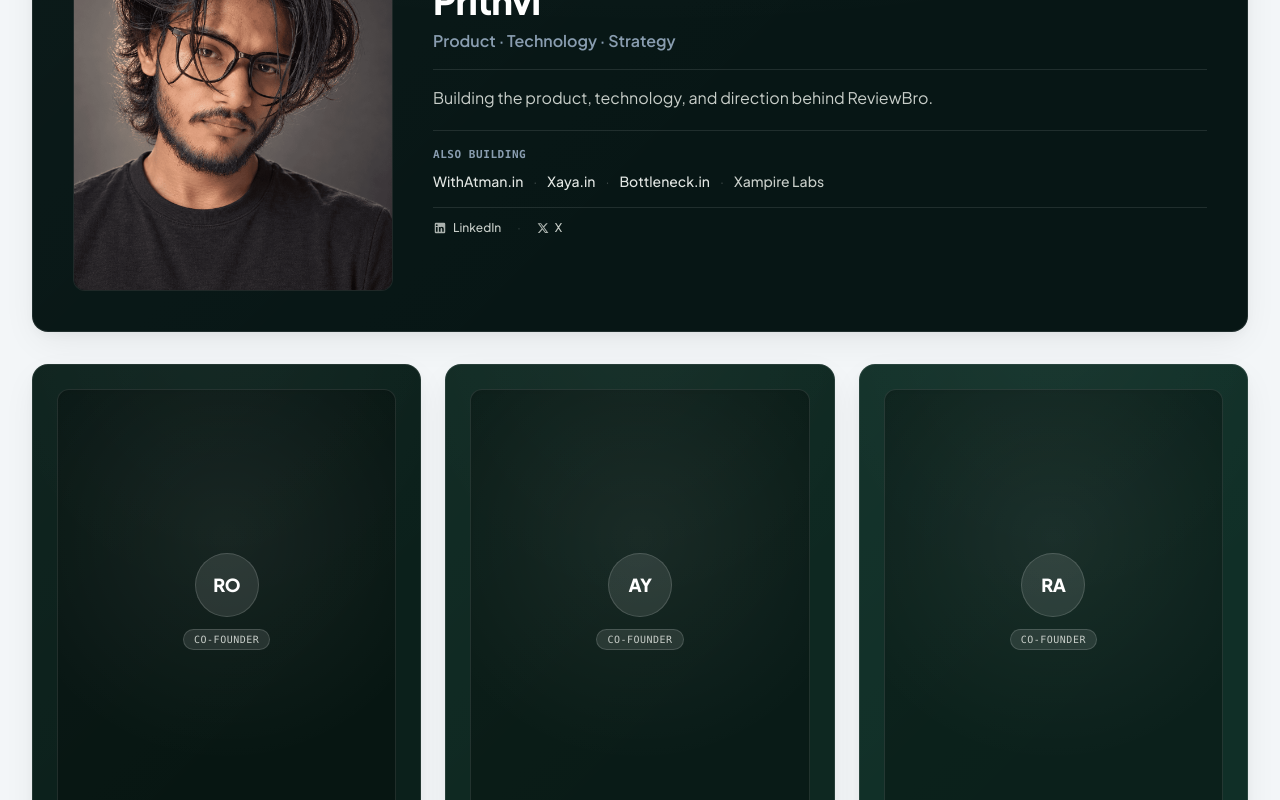
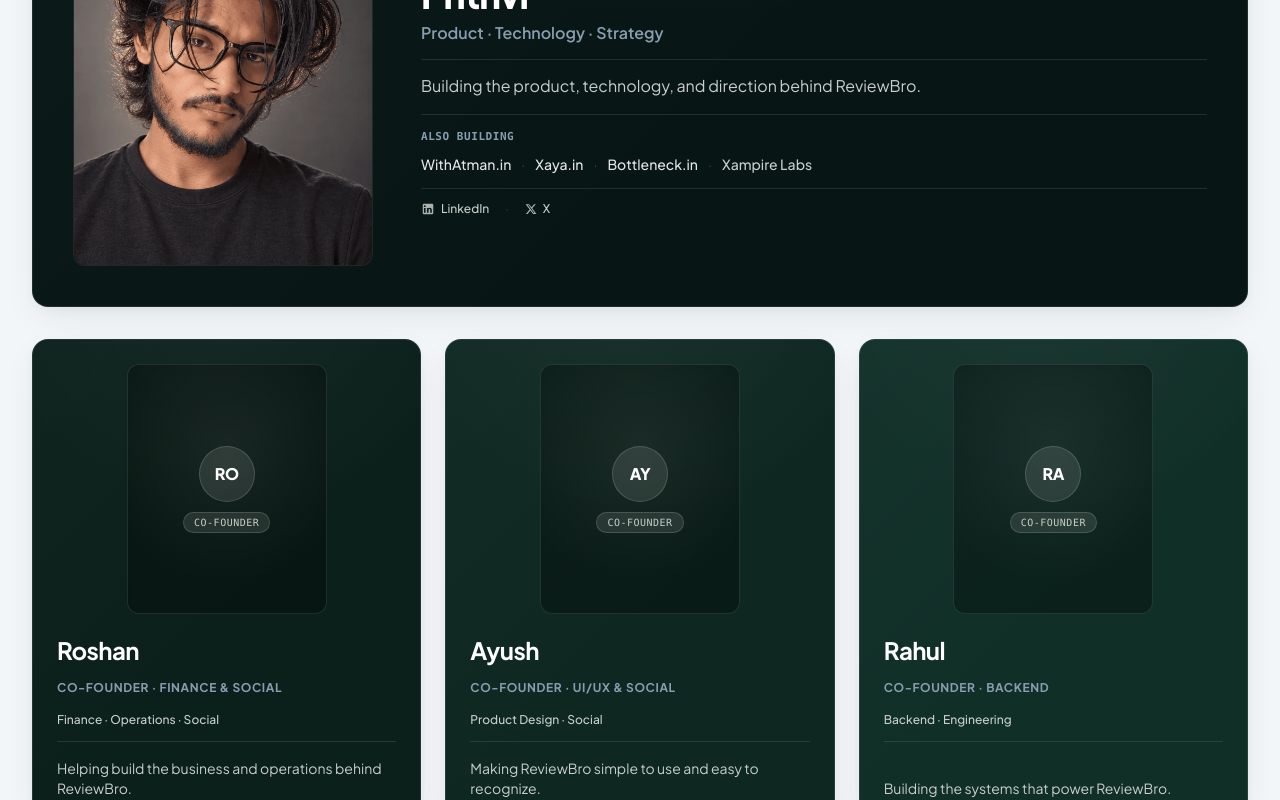
Before and after one commit to Prithvi-X/ReviewBro, a React (Vite) app: page / in a window 1280 px wide. Shown: the part 3520-4320 px from the top of the page. Built offline with nearby package versions, Linux system fonts and the light colour scheme.

Commit message:
fix(team): reduce founder portrait areas to balanced profile proportions across all devices

```diff
--- a/src/components/landing/FoundingTeam.tsx
+++ b/src/components/landing/FoundingTeam.tsx
@@ -37,9 +37,9 @@
           <div className="absolute inset-0 bg-[radial-gradient(ellipse_80%_60%_at_50%_-10%,rgba(255,255,255,0.03)_0%,transparent_80%)] pointer-events-none" />
           <div className="absolute inset-0 bg-[linear-gradient(135deg,rgba(255,255,255,0.02)_0%,transparent_60%)] pointer-events-none" />
 
-          {/* Portrait Area / Polished Frame */}
+          {/* Portrait Area / Compact Polished Frame (occupies ~25-30% card width on desktop/tablet, compact on mobile) */}
           <div
-            className={`w-full sm:w-64 md:w-72 lg:w-80 aspect-[4/5] shrink-0 rounded-xl overflow-hidden relative bg-black/30 border border-white/10 flex flex-col items-center justify-center ${
+            className={`w-44 sm:w-52 md:w-56 lg:w-[300px] aspect-[4/5] mx-auto sm:mx-0 shrink-0 rounded-xl overflow-hidden relative bg-black/30 border border-white/10 flex flex-col items-center justify-center ${
               PRIMARY_FOUNDER.imageSrc ? 'p-0' : 'p-6'
             } select-none z-10 shadow-inner`}
           >
@@ -56,22 +56,22 @@
                 <div className="absolute inset-0 bg-[radial-gradient(circle_at_50%_35%,rgba(255,255,255,0.06)_0%,transparent_70%)] pointer-events-none" />
 
                 {/* Monogram Badge */}
-                <div className="w-20 h-20 rounded-full bg-white/10 backdrop-blur-xs border border-white/15 flex items-center justify-center relative z-10 transition-transform duration-300 group-hover:scale-105">
+                <div className="w-16 h-16 rounded-full bg-white/10 backdrop-blur-xs border border-white/15 flex items-center justify-center relative z-10 transition-transform duration-300 group-hover:scale-105">
                   <span className="font-display font-extrabold text-2xl text-white tracking-tight">
                     {PRIMARY_FOUNDER.initials}
                   </span>
                 </div>
 
                 {/* Micro Tag */}
-                <span className="mt-3.5 text-[11px] font-mono font-semibold uppercase tracking-wider text-neutral-300 bg-white/10 backdrop-blur-xs px-3 py-0.5 rounded-full border border-white/15 relative z-10">
+                <span className="mt-3 text-[11px] font-mono font-semibold uppercase tracking-wider text-neutral-300 bg-white/10 backdrop-blur-xs px-3 py-0.5 rounded-full border border-white/15 relative z-10">
                   Founder & CEO
                 </span>
               </>
             )}
           </div>
 
-          {/* Content Area */}
-          <div className="flex-1 flex flex-col justify-center mt-6 sm:mt-0 relative z-10">
+          {/* Content Area (Breathing room, name and role as primary visual anchor) */}
+          <div className="flex-1 flex flex-col justify-center mt-6 sm:mt-0 relative z-10 sm:pl-1 lg:pl-2">
             <div className="flex items-center gap-2 mb-2">
               <span className="text-xs font-bold uppercase tracking-wider text-brand-slate-light bg-white/10 border border-white/10 px-2.5 py-1 rounded-md">
                 {PRIMARY_FOUNDER.title}
@@ -82,16 +82,16 @@
               {PRIMARY_FOUNDER.name}
             </h3>
 
-            <p className="text-sm sm:text-base font-semibold text-brand-slate-light mt-2 pb-4 border-b border-white/10">
+            <p className="text-sm sm:text-base font-semibold text-brand-slate-light mt-1.5 pb-3.5 border-b border-white/10">
               {PRIMARY_FOUNDER.focus}
             </p>
 
-            <p className="text-sm sm:text-base text-neutral-300 leading-relaxed mt-4 max-w-xl">
+            <p className="text-sm sm:text-base text-neutral-300 leading-relaxed mt-3.5 max-w-xl">
               {PRIMARY_FOUNDER.description}
             </p>
 
             {/* Also Building Section */}
-            <div className="mt-5 pt-4 border-t border-white/10">
+            <div className="mt-4 pt-3.5 border-t border-white/10">
               <p className="text-[11px] font-mono font-semibold uppercase tracking-wider text-brand-slate-light mb-2">
                 ALSO BUILDING
               </p>
@@ -119,7 +119,7 @@
             </div>
 
             {/* Social Links */}
-            <div className="flex items-center gap-4 mt-4 pt-3 border-t border-white/10">
+            <div className="flex items-center gap-4 mt-3.5 pt-3 border-t border-white/10">
               {PRIMARY_FOUNDER_SOCIALS.map((social, idx) => (
                 <React.Fragment key={social.name}>
                   {idx > 0 && <span className="text-white/20 text-xs select-none">·</span>}
@@ -168,9 +168,9 @@
               <div className="absolute inset-0 bg-[linear-gradient(135deg,rgba(255,255,255,0.02)_0%,transparent_60%)] pointer-events-none" />
 
               <div className="relative z-10">
-                {/* Portrait Area / Polished Placeholder Frame */}
+                {/* Portrait Area / Polished Placeholder Frame (occupies roughly 45-50% card height) */}
                 <div
-                  className={`aspect-[4/5] w-full rounded-xl overflow-hidden mb-5 relative bg-black/30 border border-white/10 flex flex-col items-center justify-center ${
+                  className={`w-full max-w-[200px] sm:max-w-[210px] md:max-w-[170px] lg:max-w-[200px] aspect-[4/5] mx-auto rounded-xl overflow-hidden mb-5 relative bg-black/30 border border-white/10 flex flex-col items-center justify-center ${
                     member.imageSrc ? 'p-0' : 'p-4'
                   } select-none shadow-inner`}
                 >
@@ -187,14 +187,14 @@
                       <div className="absolute inset-0 bg-[radial-gradient(circle_at_50%_35%,rgba(255,255,255,0.06)_0%,transparent_70%)] pointer-events-none" />
 
                       {/* Monogram Badge */}
-                      <div className="w-16 h-16 rounded-full bg-white/10 backdrop-blur-xs border border-white/15 flex items-center justify-center relative z-10 transition-transform duration-300 group-hover:scale-105">
-                        <span className="font-display font-extrabold text-lg text-white tracking-tight">
+                      <div className="w-14 h-14 rounded-full bg-white/10 backdrop-blur-xs border border-white/15 flex items-center justify-center relative z-10 transition-transform duration-300 group-hover:scale-105">
+                        <span className="font-display font-extrabold text-base text-white tracking-tight">
                           {member.initials}
                         </span>
                       </div>
 
                       {/* Micro Tag */}
-                      <span className="mt-3 text-[10px] font-mono font-medium uppercase tracking-wider text-neutral-300 bg-white/10 backdrop-blur-xs px-2.5 py-0.5 rounded-full border border-white/15 relative z-10">
+                      <span className="mt-2.5 text-[10px] font-mono font-medium uppercase tracking-wider text-neutral-300 bg-white/10 backdrop-blur-xs px-2.5 py-0.5 rounded-full border border-white/15 relative z-10">
                         Co-Founder
                       </span>
                     </>
@@ -202,27 +202,27 @@
                 </div>
 
                 {/* Name */}
-                <h3 className="text-xl font-bold font-display text-white tracking-tight">
+                <h3 className="text-xl sm:text-2xl font-bold font-display text-white tracking-tight">
                   {member.name}
                 </h3>
 
                 {/* Title (Consistent height for perfect divider alignment) */}
                 <div className="min-h-[2.25rem] flex items-center mt-1">
-                  <p className="text-xs font-semibold text-brand-slate-light uppercase tracking-wider">
+                  <p className="text-xs font-bold text-brand-slate-light uppercase tracking-wider">
                     {member.title}
                   </p>
                 </div>
 
                 {/* Focus (Consistent height for perfect divider alignment) */}
                 <div className="min-h-[2.25rem] flex items-center border-b border-white/10 pb-2">
-                  <p className="text-xs font-medium text-neutral-400">
+                  <p className="text-xs font-medium text-neutral-300">
                     {member.focus}
                   </p>
                 </div>
               </div>
 
               {/* Short Description */}
-              <p className="text-xs text-neutral-300 leading-relaxed mt-3 pt-1 relative z-10">
+              <p className="text-xs sm:text-sm text-neutral-300 leading-relaxed mt-3 pt-1 relative z-10">
                 {member.description}
               </p>
             </div>
```
